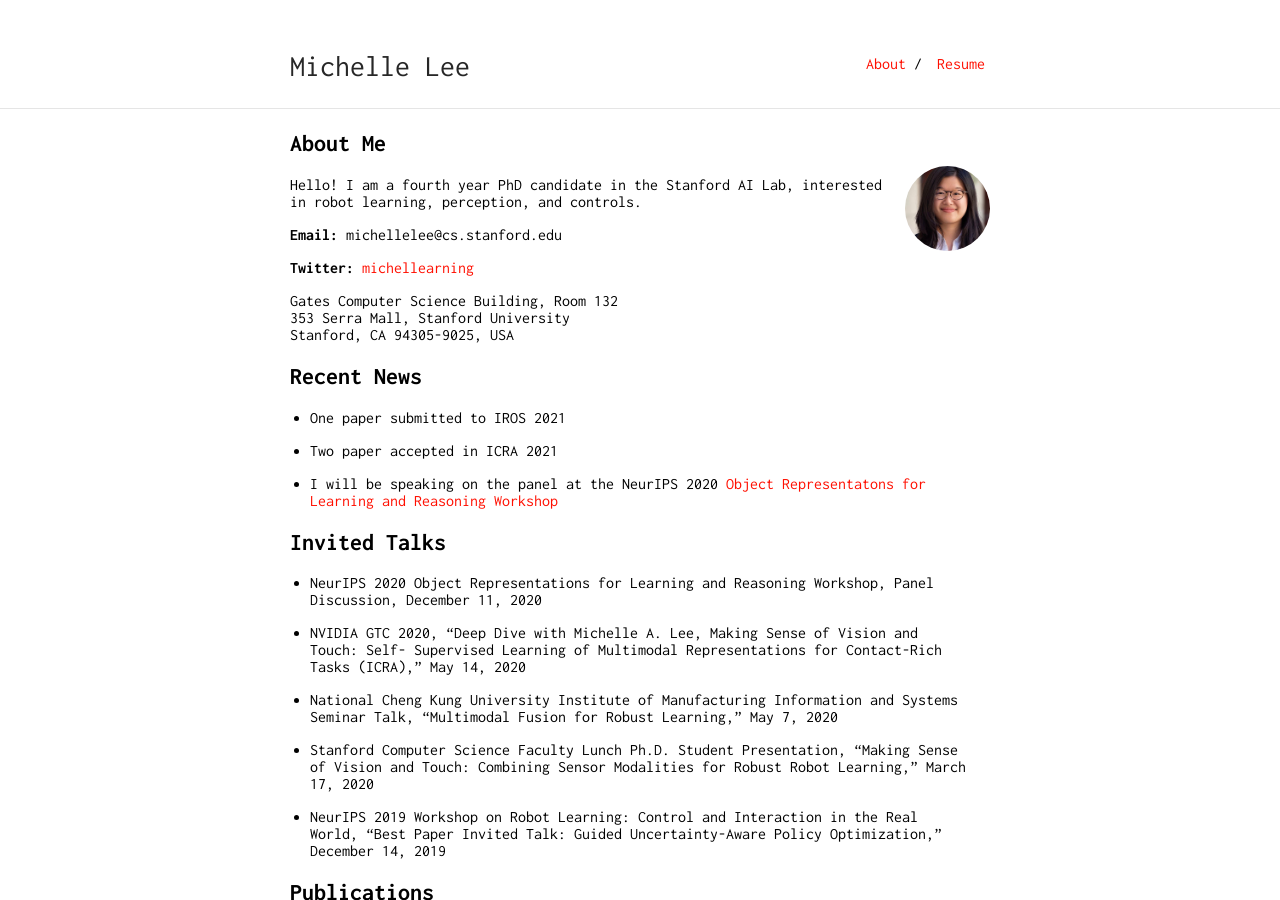
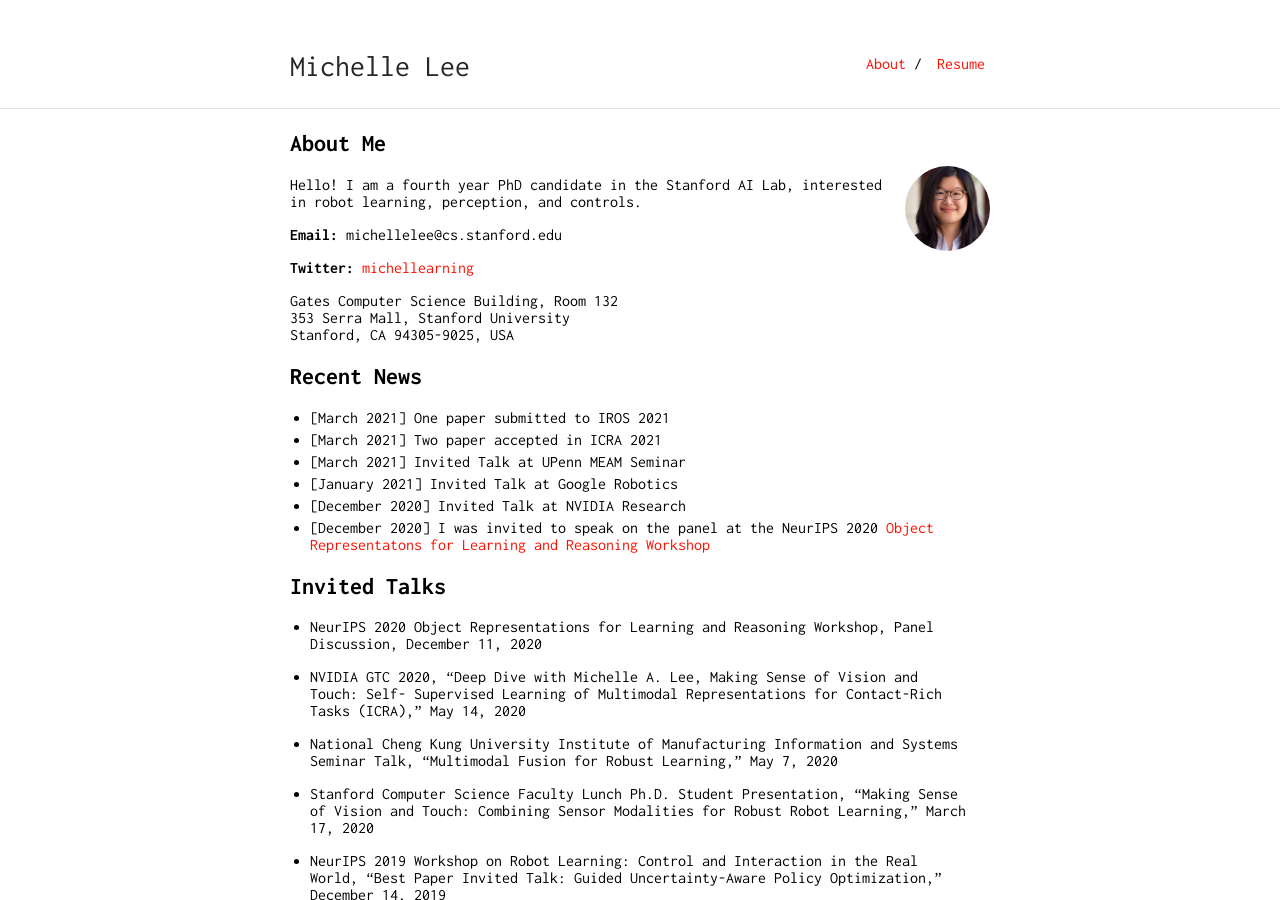
Before and after one commit to amichlee/stanford_website, a Jekyll site: the page built from index.md, in a window 1280 px wide and 900 px high. Built offline with Jekyll 4.4.1, drawn with Linux system fonts in a browser that asks for light colours; our own code applies the rules of GitHub Pages for plain Markdown files; some of the changed text lies outside the part shown.

Commit message:
updated news

```diff
--- a/index.md
+++ b/index.md
@@ -18,11 +18,13 @@ Stanford, CA 94305-9025, USA<br>
 
 ## Recent News
 
-* One paper submitted to IROS 2021
 
-* Two paper accepted in ICRA 2021
-
-* I will be speaking on the panel at the NeurIPS 2020 [Object Representatons for Learning and Reasoning Workshop](https://orlrworkshop.github.io/index.html)
+* [March 2021] One paper submitted to IROS 2021
+* [March 2021] Two paper accepted in ICRA 2021
+* [March 2021] Invited Talk at UPenn MEAM Seminar
+* [January 2021] Invited Talk at Google Robotics
+* [December 2020] Invited Talk at NVIDIA Research
+* [December 2020] I was invited to speak on the panel at the NeurIPS 2020 [Object Representatons for Learning and Reasoning Workshop](https://orlrworkshop.github.io/index.html)
 
 
 
@@ -112,3 +114,9 @@ An Action Space for Reinforcement Learning in Contact-Rich Tasks**
     Brent Yi, Michelle A. Lee, Alina Kloss, Roberto Martín-Martín, Jeannette Bohg
 
     Submitted to IROS 2021
+
+## Teaching
+
+* [2019] Stanford CS336: Robot Perception and Decision-Making, teaching assistant
+* [2018] Stanford AI4All Research Mentor
+* [2017] Stanford CS326:Topics in Advanced Robotic Manipulation, teaching assistant
```
